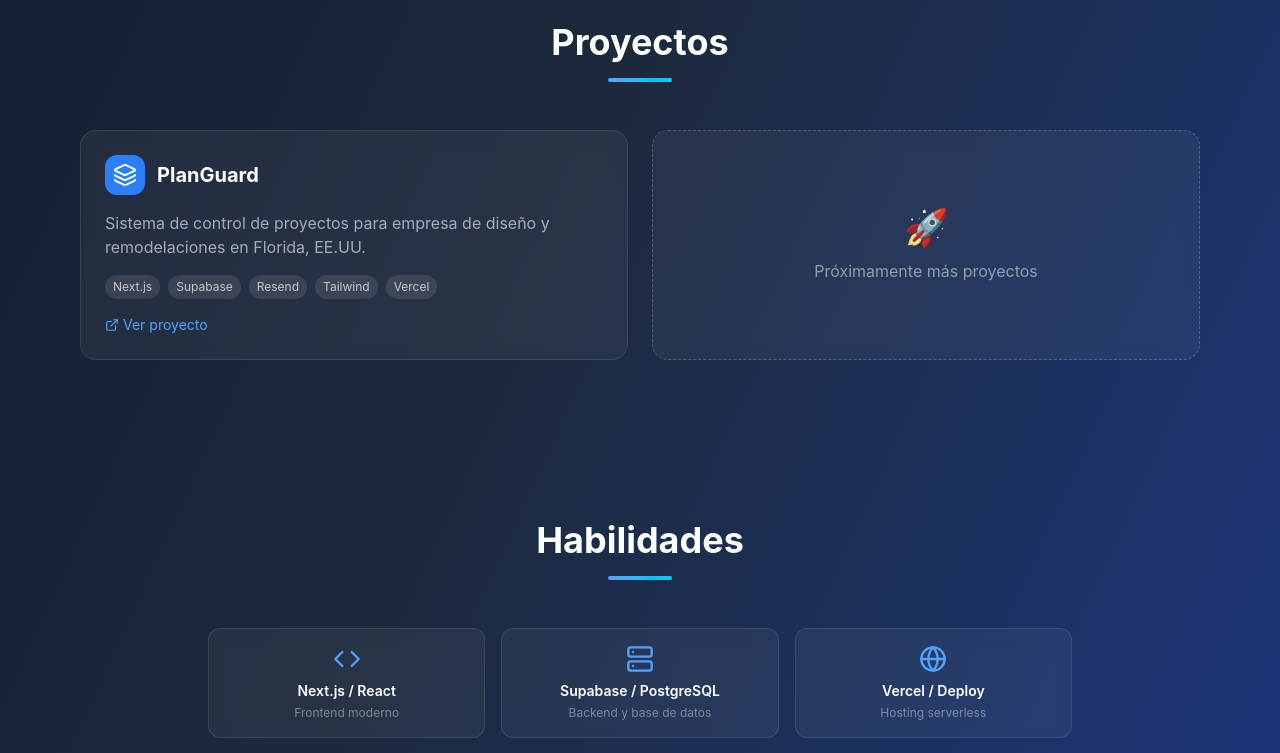
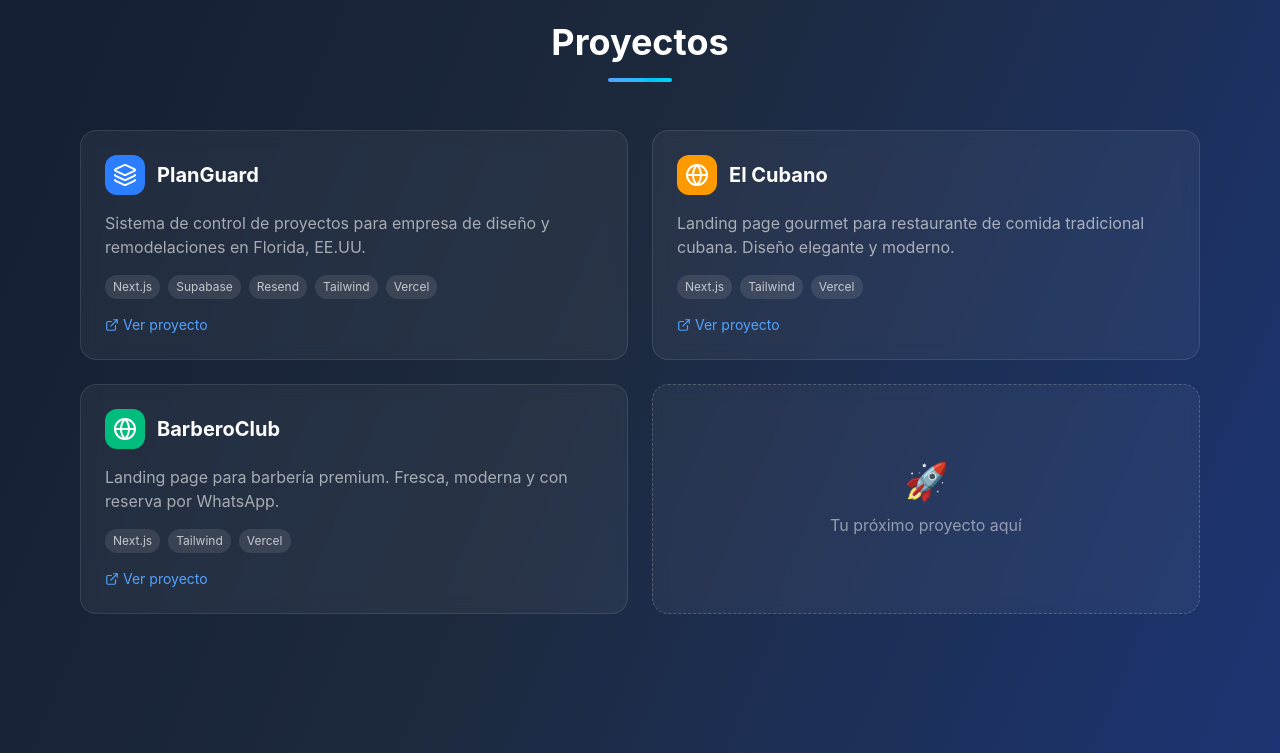
Before and after one commit to josepenagomez2005-cmyk/portafolio, a Next.js app: page / in a window 1280 px wide. Shown: the part 1340-2093 px from the top of the page. Built offline with nearby package versions, Linux system fonts and the light colour scheme.

Commit message:
Proyectos reales agregados

```diff
--- a/src/app/page.tsx
+++ b/src/app/page.tsx
@@ -81,17 +81,61 @@
           </span>
         ))}
       </div>
-            <div className="flex gap-3">
-              <a href="#" className="text-blue-400 hover:text-blue-300 text-sm flex items-center gap-1">
+      <a href="https://planguard-app.vercel.app" target="_blank" className="text-blue-400 hover:text-blue-300 text-sm flex items-center gap-1">
         <ExternalLink size={14} /> Ver proyecto
       </a>
     </div>
+
+    {/* El Cubano */}
+    <div className="bg-white/5 backdrop-blur rounded-2xl p-6 border border-white/10 hover:bg-white/10 transition group">
+      <div className="flex items-center gap-3 mb-4">
+        <div className="bg-amber-500 p-2 rounded-xl">
+          <Globe size={24} />
+        </div>
+        <h3 className="text-xl font-bold">El Cubano</h3>
+      </div>
+      <p className="text-white/60 mb-4">
+        Landing page gourmet para restaurante de comida tradicional cubana. Diseño elegante y moderno.
+      </p>
+      <div className="flex flex-wrap gap-2 mb-4">
+        {["Next.js", "Tailwind", "Vercel"].map((tech) => (
+          <span key={tech} className="text-xs bg-white/10 px-2 py-1 rounded-full text-white/70">
+            {tech}
+          </span>
+        ))}
+      </div>
+      <a href="https://el-cubano-kmi3333333.vercel.app" target="_blank" className="text-blue-400 hover:text-blue-300 text-sm flex items-center gap-1">
+        <ExternalLink size={14} /> Ver proyecto
+      </a>
     </div>
 
-          {/* Próximos proyectos */}
+    {/* Barbería */}
+    <div className="bg-white/5 backdrop-blur rounded-2xl p-6 border border-white/10 hover:bg-white/10 transition group">
+      <div className="flex items-center gap-3 mb-4">
+        <div className="bg-emerald-500 p-2 rounded-xl">
+          <Globe size={24} />
+        </div>
+        <h3 className="text-xl font-bold">BarberoClub</h3>
+      </div>
+      <p className="text-white/60 mb-4">
+        Landing page para barbería premium. Fresca, moderna y con reserva por WhatsApp.
+      </p>
+      <div className="flex flex-wrap gap-2 mb-4">
+        {["Next.js", "Tailwind", "Vercel"].map((tech) => (
+          <span key={tech} className="text-xs bg-white/10 px-2 py-1 rounded-full text-white/70">
+            {tech}
+          </span>
+        ))}
+      </div>
+      <a href="https://barberia-ten-nu.vercel.app" target="_blank" className="text-blue-400 hover:text-blue-300 text-sm flex items-center gap-1">
+        <ExternalLink size={14} /> Ver proyecto
+      </a>
+    </div>
+
+    {/* Próximo proyecto */}
     <div className="bg-white/5 backdrop-blur rounded-2xl p-6 border border-dashed border-white/20 flex flex-col items-center justify-center min-h-[200px]">
       <span className="text-4xl mb-3">🚀</span>
-            <p className="text-white/50 text-center">Próximamente más proyectos</p>
+      <p className="text-white/50 text-center">Tu próximo proyecto aquí</p>
     </div>
   </div>
 </section>
```
Lines whose indentation alone changed are shown as unchanged.
